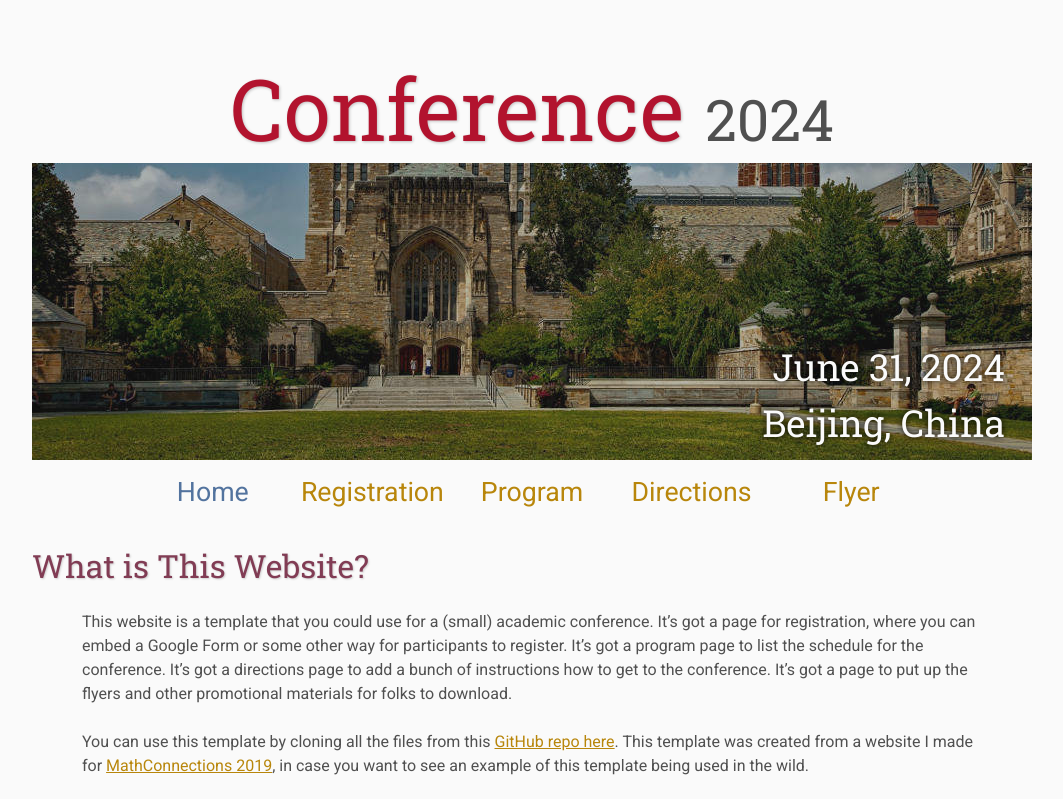
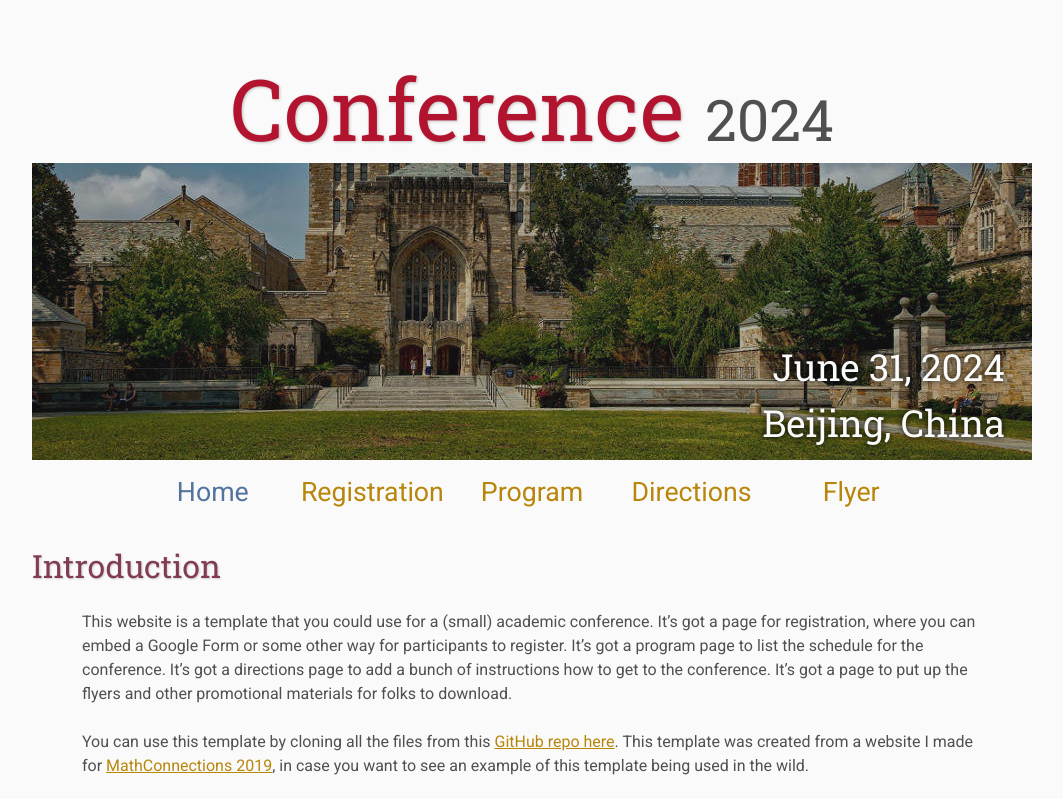
Before and after one commit to senshubaiyun/ICTAV_new, a plain HTML site: page index.html in a window 1280 px wide. Shown: the top 799 px of the page, without its empty margins (108-1171 px from the left). Drawn offline with Linux system fonts and the light colour scheme.

Commit message:
Update index.html

```diff
--- a/index.html
+++ b/index.html
@@ -44,7 +44,7 @@
         </tr>
     </table>
 
-    <h2>What is This Website?</h2>
+    <h2>Introduction</h2>
     <p>
         This website is a template that you could use for a (small) academic conference.
         It&rsquo;s got a page for registration, where you can embed a Google Form or some other way for participants to register.
```
